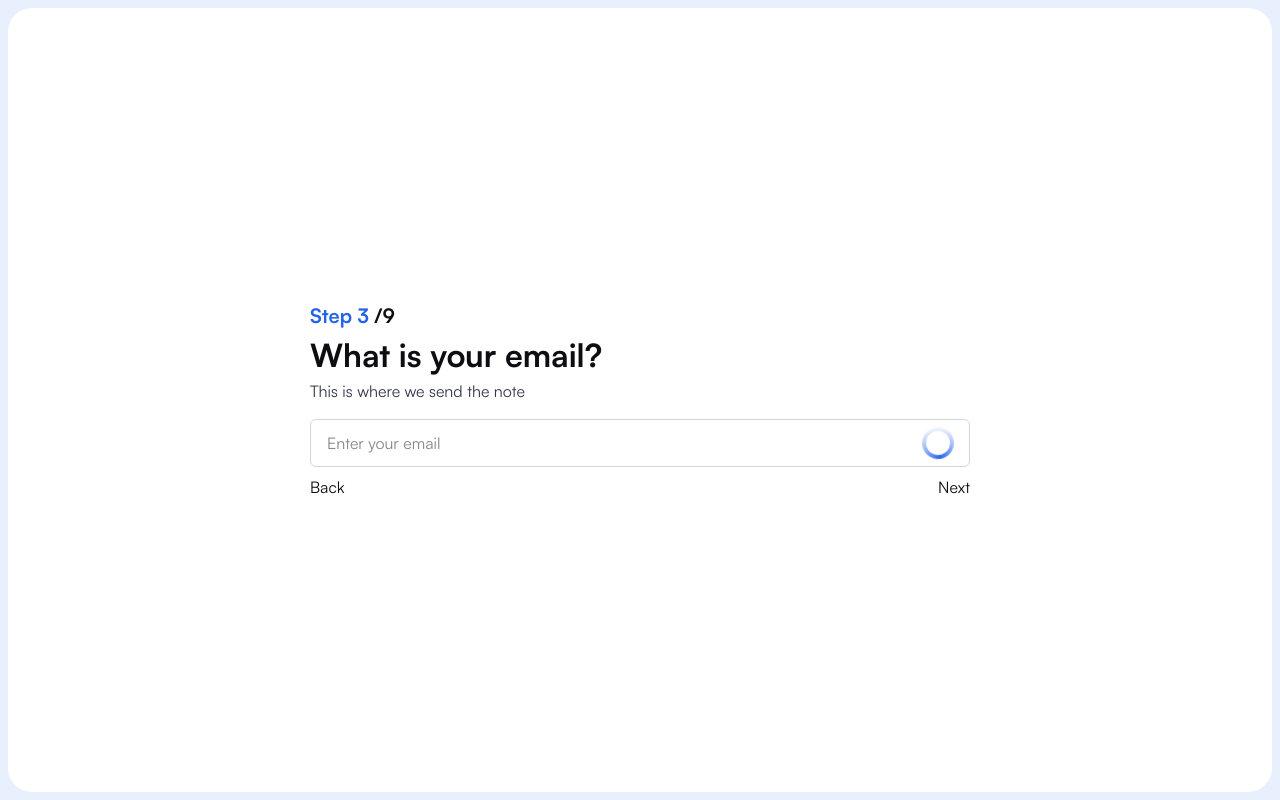
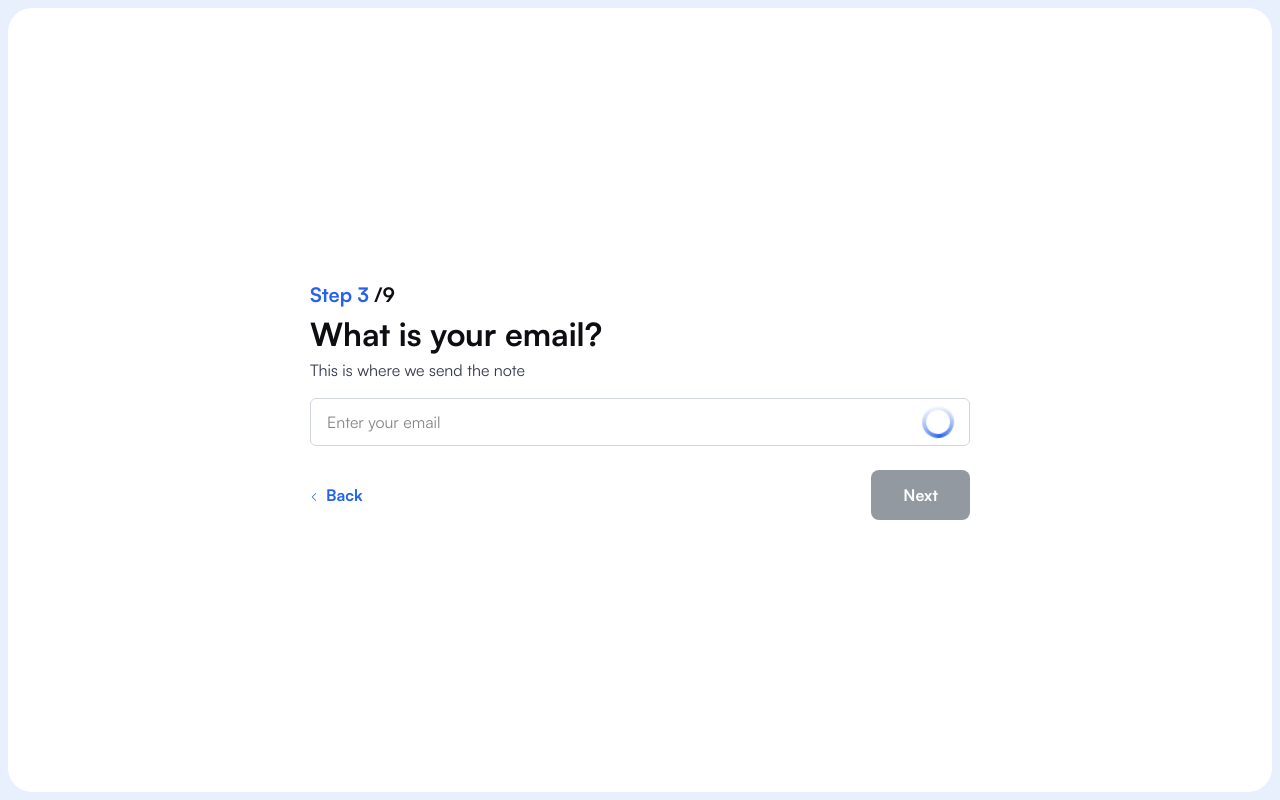
Before and after one commit to syeda-tw/silver-engine, a Next.js app: page / in a window 1280 px wide. Built offline with nearby package versions, Linux system fonts and the light colour scheme.

Commit message:
feat: create reusable button component

```diff
--- /dev/null
+++ b/app/components/button.tsx
@@ -0,0 +1,56 @@
+interface ButtonProps {
+  children: React.ReactNode;
+  onClick?: () => void;
+  disabled?: boolean;
+  type?: 'button' | 'submit' | 'reset';
+  variant?: 'filled' | 'ghost';
+  size?: 'medium' | 'small';
+}
+
+const Button = ({
+  children,
+  onClick,
+  disabled,
+  type = 'button',
+  variant = 'filled',
+  size = 'medium'
+}: ButtonProps) => {
+  const baseClasses =
+    "transition font-bold rounded-lg focus:outline-none focus:ring-2 focus:ring-primary";
+
+  // Remove x padding for ghost variant
+  const sizeClasses = {
+    medium:
+      variant === 'ghost'
+        ? "h-[50px] text-[16px] leading-[28px]"
+        : "h-[50px] px-8 text-[16px] leading-[28px]",
+    small:
+      variant === 'ghost'
+        ? "h-10 text-sm leading-6"
+        : "h-10 px-3 text-sm leading-6"
+  };
+
+  const variantClasses = {
+    filled: disabled
+      ? "bg-text-light/60 text-white cursor-not-allowed"
+      : "bg-primary text-background hover:opacity-80 cursor-pointer",
+    ghost: disabled
+      ? "bg-transparent text-text/60 cursor-not-allowed"
+      : "bg-transparent text-primary hover:underline cursor-pointer"
+  };
+
+  const className = `${baseClasses} ${sizeClasses[size]} ${variantClasses[variant]}`;
+
+  return (
+    <button
+      type={type}
+      onClick={onClick}
+      disabled={disabled}
+      className={className}
+    >
+      {children}
+    </button>
+  );
+};
+
+export default Button;
--- a/app/components/input.tsx
+++ b/app/components/input.tsx
@@ -41,8 +41,8 @@ const Input = forwardRef<HTMLInputElement, InputProps>(
             {...props}
           />
           {RightIcon && (
-            <div className="absolute right-4 top-1/2 transform -translate-y-1/2 text-light">
-              <RightIcon className="w-5 h-5" />
+            <div className="absolute right-4 top-1/2 transform -translate-y-6 text-light">
+              <RightIcon />
             </div>
           )}
         </div>
--- a/app/page.tsx
+++ b/app/page.tsx
@@ -1,5 +1,8 @@
 import Input from "@/app/components/input";
-import Loader from '@/app/components/loader';
+import Loader from "@/app/components/loader";
+import Button from "./components/button";
+import Image from "next/image";
+import ChevronLeftIcon from "@/public/icons/chevronLeft.svg";
 
 export default function Home() {
   return (
@@ -14,12 +17,18 @@ export default function Home() {
         <div className="text-16px line-height-24px text-text-light-2 mb-4">
           This is where we send the note
         </div>
-        <div>
-          <Input type="text" placeholder="Enter your email" rightIcon={Loader} />
-          <div className="flex flex-row justify-between mt-2">
-            <button>Back</button>
-            <button>Next</button>
-          </div>
+        <Input
+          type="text"
+          placeholder="Enter your email"
+          rightIcon={Loader}
+          className="mb-4"
+        />
+        <div className="flex flex-row justify-between mt-2">
+          <Button variant="ghost">
+            <Image src={ChevronLeftIcon} alt="Back" className="mr-2 w-2 h-2 inline" />
+            Back
+          </Button>
+          <Button disabled>Next</Button>
         </div>
       </div>
     </div>
```
Also changed, not shown: public/icons/chevronLeft.svg (added).
